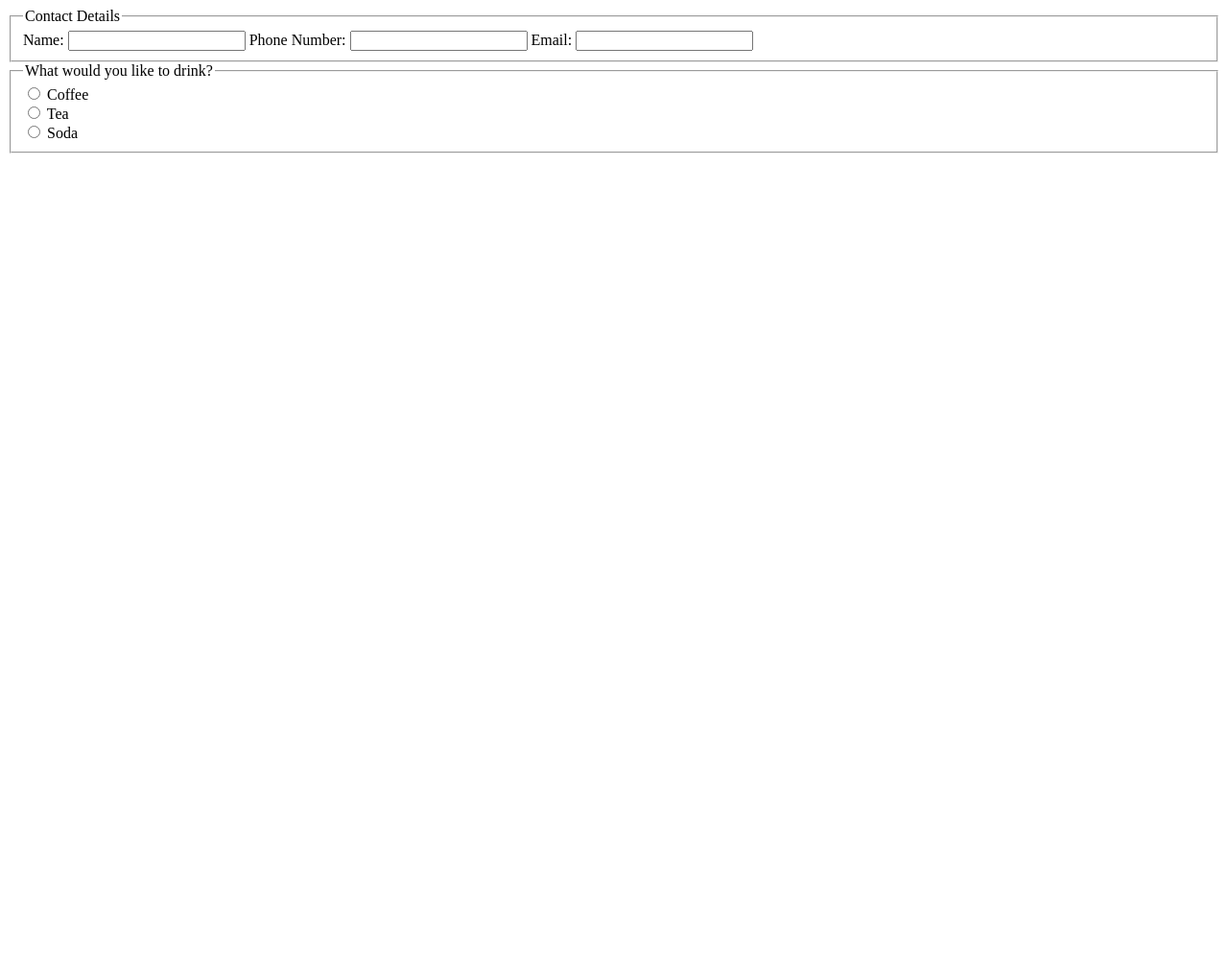
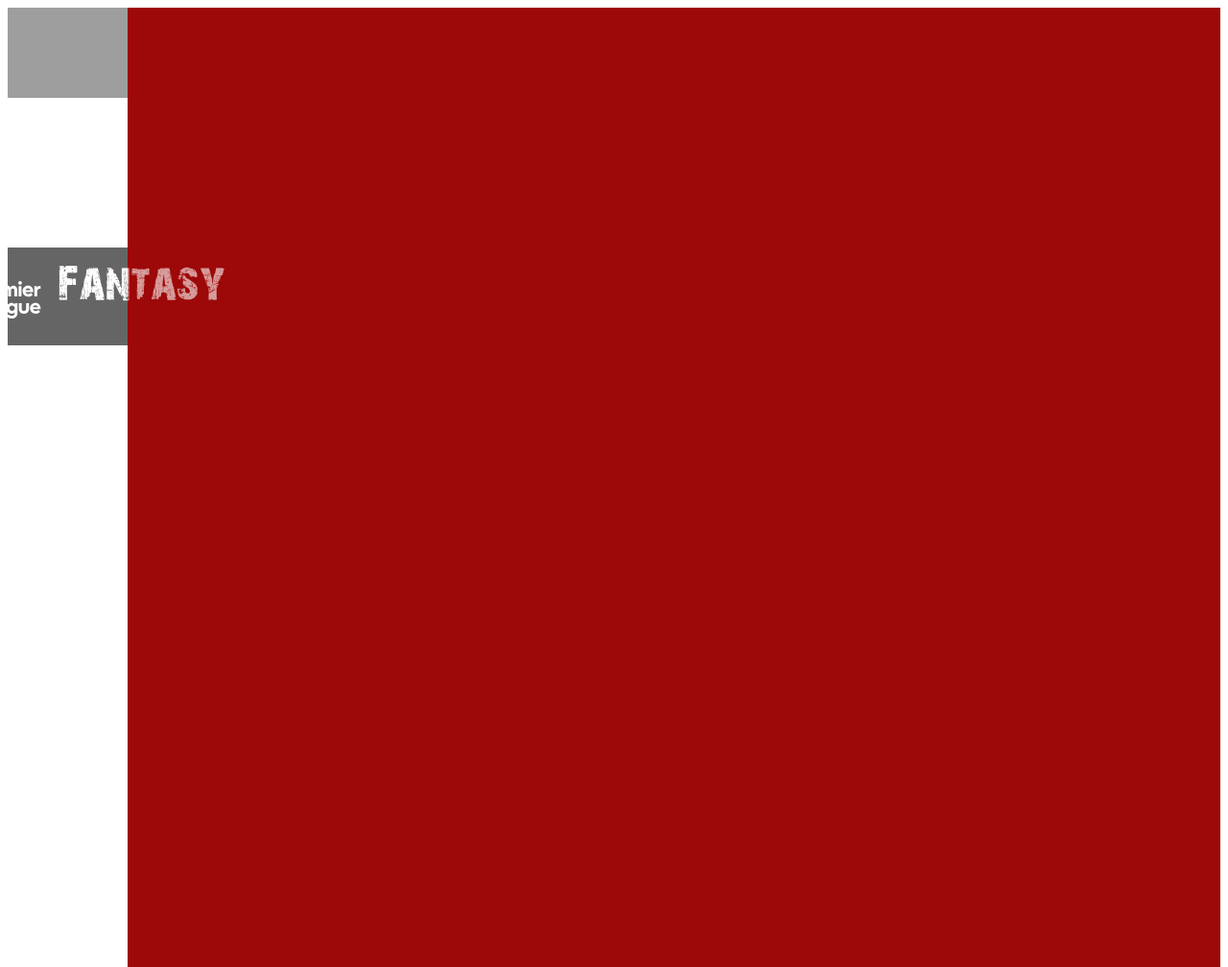
Before and after one commit to Bebras20/sign-up-form, a plain HTML site: page index.html in a window 1280 px wide. Shown: the whole page at 96% size. Before the commit the page ends 800 px from the top, so only its background shows below. Drawn offline with Linux system fonts and the light colour scheme; grey boxes are pictures that could not be loaded.

Commit message:
side bar with image

```diff
--- a/index.html
+++ b/index.html
@@ -4,41 +4,23 @@
     <meta charset="UTF-8">
     <meta http-equiv="X-UA-Compatible" content="IE=edge">
     <meta name="viewport" content="width=device-width, initial-scale=1.0">
-    <script src="calculator.js" defer></script>
+
     <link rel="stylesheet" href="style.css">
     <title>Sign up form</title>
 </head>
 <body>
-    <fieldset>
-        <legend>Contact Details</legend>
+  <div class="container">
 
-        <label for="name">Name:</label>
-        <input type="text" id="name" name="name">
 
-        <label for="phone_number">Phone Number:</label>
-        <input type="tel" id="phone_number" name="phone_number">
+  <div class="wrapper_image">
+  <img class="image-container" src="images/stadium.jpg">
+    <div class="logo-title-heading">
+      <img class="logo" src="images/Premier_League-Logo.wine.svg">
+      <div class="heading"> Fantasy</div>
+    </div>
+    </div>
+  <div class="forms" ></div>
+</div>
+  </body>
 
-        <label for="email">Email:</label>
-        <input type="email" id="email" name="email">
-      </fieldset>
-      <fieldset>
-        <legend>What would you like to drink?</legend>
-
-        <div>
-          <input type="radio" name="drink" id="coffee" value="coffee">
-          <label for="coffee">Coffee</label>
-        </div>
-
-        <div>
-          <input type="radio" name="drink" id="tea" value="tea">
-          <label for="tea">Tea</label>
-        </div>
-
-        <div>
-          <input type="radio" name="drink" id="soda" value="soda">
-          <label for="soda">Soda</label>
-        </div>
-
-      </fieldset>
-</body>
 </html>
--- a/style.css
+++ b/style.css
@@ -0,0 +1,48 @@
+@font-face {
+    font-family: myFirstFont;
+    src: url(/sign-up-form/28_Days_Later/28_Days_Later.ttf);
+  }
+.container{
+    display: flex;
+}
+
+.wrapper_image{
+    position:relative;
+
+}
+
+.image-container{
+
+    width: 100%;
+
+}
+.logo-title-heading {
+    display: flex;
+    justify-content: center;
+
+    position: absolute;
+    top: 25%;
+    width: 100%;
+    height: 8vw;
+    background: black;
+    opacity: 0.6;
+    background-color: rgb(0, 0, 0);
+    color: white;
+    text-align: center;
+    font-size: 1.2em;
+    font-family: roboto;
+
+
+ }
+ .heading{
+    padding-top: 8%;
+    font-family: myFirstFont;
+    font-size: 50px;
+
+ }
+
+
+.forms{
+    width: 35%;
+    border: solid 500px rgb(157, 8, 8);
+}
```
Also changed, not shown: 28_Days_Later/28_Days_Later.ttf (added), 28_Days_Later/readme.txt (added), images/Premier_League-Logo.wine.svg (added), 1 other file.
